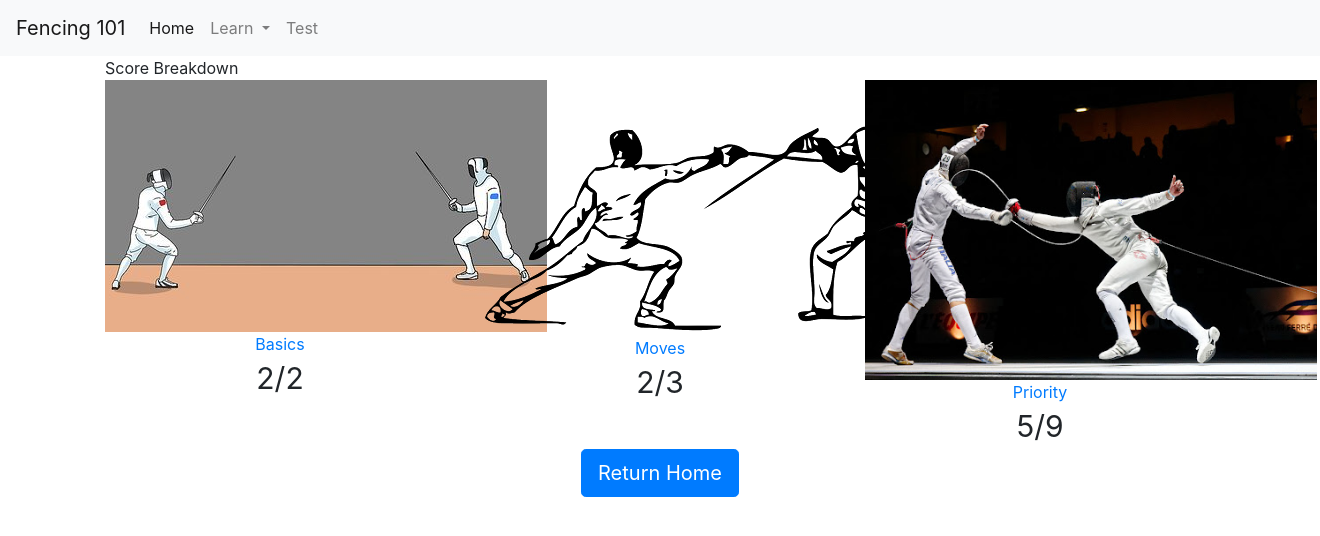
After one commit to williamshammond/P8D-Fencing, a Flask app: page /breakdown in a window 1320 px wide. The commit adds this page. Shown: the top 536 px of the page. Run offline with Flask 2, Linux system fonts and the light colour scheme; some libraries are stand-ins or nearby versions.

Commit message:
Add breakdown.html, new breakdown route to server.py
Add breakdown.html and new breakdown route to server.py to show users their final score breakdowns by category. Also edit existing home page template, learn template, and test template to ensure better spacing.

```diff
--- a/server.py
+++ b/server.py
@@ -385,10 +385,14 @@ def updatescore():
 
 
 
-
 @app.route('/results')
 def results():
     return render_template('results.html', score = userScores["testUser"])
 
+
+@app.route('/breakdown')
+def breakdown():
+    return render_template('breakdown.html', score = userScores["testUser"])
+
 if __name__ == '__main__':
    app.run(debug = True)
--- a/static/learn.js
+++ b/static/learn.js
@@ -9,6 +9,6 @@ $(document).ready(function(){
     let nextText = (lessonNumber != 8 && lessonNumber != 13 && lessonNumber != 20)? "Next": "Return Home";
     let nextLink = (lessonNumber != 8 && lessonNumber != 13 && lessonNumber != 20)? `/learn/${+lessonNumber + 1}`: `/`;
 
-    $("#prevButton").append(`<a href="${prevLink}" class="btn btn-primary btn-lg" role="button" aria-disabled="true">${prevText}</a>`);
-    $("#nextButton").append(`<a href="${nextLink}" class="btn btn-primary btn-lg" role="button" aria-disabled="true">${nextText}</a>`);
+    $("#prevButton").append(`<a href="${prevLink}" class="btn btn-primary btn-lg gapTop" role="button" aria-disabled="true">${prevText}</a>`);
+    $("#nextButton").append(`<a href="${nextLink}" class="btn btn-primary btn-lg gapTop" role="button" aria-disabled="true">${nextText}</a>`);
 })
--- a/static/main.css
+++ b/static/main.css
@@ -1,27 +1,60 @@
-/* Div Sizing*/
-.img{
+/*---------- Html Elements ----------*/
+img{
     max-height: 300px;
     width: auto;
 }
 
-.homepageImgHolder{
-    height: 250px;
+
+/* ---------- Basic Classes ---------*/
+.center{
+    text-align: center;
 }
 
-#homerow{
+.gapTop{
+    margin-top: 25px;
+}
+
+/* ---------- Div ID Styling ----------*/
+#homeRow{
     height: 100px;
     font-size: 40px;
     text-align: center;
 }
 
-.titlerow{
+#scoreResult{
+    font-size: 45px;
+    text-align: center;
+}
+
+#scoreMessage{
+    font-size: 40px;
+    text-align: center;
+    height: 100px;
+    padding-top: 20px;
+}
+
+#homeInstructions{
+    font-size: 20px;
+    text-align: center;
+    margin-top: 20px;
+}
+
+/*---------- Div Class Styling ----------*/
+.homePageImgHolder{
+    height: 250px;
+}
+
+.titleRow{
     height: 100px;
     font-size: 40px;
     text-align: center;
 }
 
-
-
-.homepage{
+.homePage{
     width: 100%;
 }
+
+.breakdownScore{
+    text-align: center;
+    font-size: 30px;
+}
--- a/static/test.js
+++ b/static/test.js
@@ -6,7 +6,7 @@ $(document).ready(function(){
 
     let button1 = $(`<button type="button" class="btn btn-primary btn-lg">${answers["0"]}</button>`);
     let button2 = $(`<button type="button" class="btn btn-primary btn-lg">${answers["1"]}</button>`);
-    let button3 = $(`<button type="button" class="btn btn-primary btn-lg">${answers["2"]}</button>`);
+    let button3 = $(`<button type="button" class="btn btn-primary btn-lg paddingTop">${answers["2"]}</button>`);
 
     button1.click(function(){
        checkAnswer(button1.text(), correctAnswer);
@@ -32,7 +32,7 @@ $(document).ready(function(){
             contentType: "application/json; charset=utf-8",
             data: JSON.stringify({"score":score,"user":"testUser"}),
             success: function(result){
-                console.log("success");
+                console.log(result);
             },
             error: function(request, status, error){
                 console.log("Error");
--- /dev/null
+++ b/templates/breakdown.html
@@ -0,0 +1,57 @@
+{% extends "base.html" %}
+
+{% block content %}
+    <div class = "row" id="homerow">
+        <div class = "col-md-12">Score Breakdown</div>
+    </div>
+
+    <div class = "row">
+        <div class = "col-md-4">
+            <a href = "{{url_for('learn', id = 1)}}">
+                <div class = "homepageImgHolder">
+                    <img class = "homepage" alttext = "Two Fencers Facing Off" id = "topbanner" src = "{{url_for('static', filename='images/cartoonFencers.png')}}">
+                </div>
+                <div class = "center">
+                    Basics
+                </div>
+            </a>
+            <div class = "breakdownScore">
+                2/2
+            </div>
+        </div>
+        <div class = "col-md-4">
+            <a href = "{{url_for('learn', id = 9)}}">
+                <div class = "homepageImgHolder">
+                    <img class = "homepage" alttext = "Two Fencers Facing Off" id = "topbanner" src = "{{url_for('static', filename='images/cartoonBlocking.png')}}">
+                </div>
+                <div class = "center">
+                    Moves
+                </div>
+            </a>
+            <div class = "breakdownScore">
+                2/3
+            </div>
+        </div>
+        <div class = "col-md-4">
+            <a href = "{{url_for('learn', id = 14)}}">
+                <div class = "homepageImgHolder">
+                    <img class = "homepage" alttext = "Two Fencers Facing Off" id = "topbanner" src = "{{url_for('static', filename='images/tiedFencers.jpeg')}}">
+                </div>
+                <div class = "center">
+                    Priority
+                </div>
+            </a>
+            <div class = "breakdownScore">
+                5/9
+            </div>
+        </div>
+    </div>
+
+    <div class = "row">
+        <div class = "col-md-12 center gaptop">
+            <a href="{{ url_for('home')}}" class="btn btn-primary btn-lg" role="button" aria-disabled="true">Return Home</a>
+        </div>
+    </div>
+
+
+{% endblock %}
--- a/templates/learn.html
+++ b/templates/learn.html
@@ -7,7 +7,7 @@
 <script src = "{{url_for('static', filename = 'learn.js')}}"></script>
 
     <!-- Lesson Header-->
-    <div class = "row titlerow">
+    <div class = "row titleRow">
         <div class = "col-md-12">
             {{ lesson.header }}
         </div>
```
Also changed, not shown: templates/home.html (+13 -7 lines), templates/results.html (+15 -0 lines).
